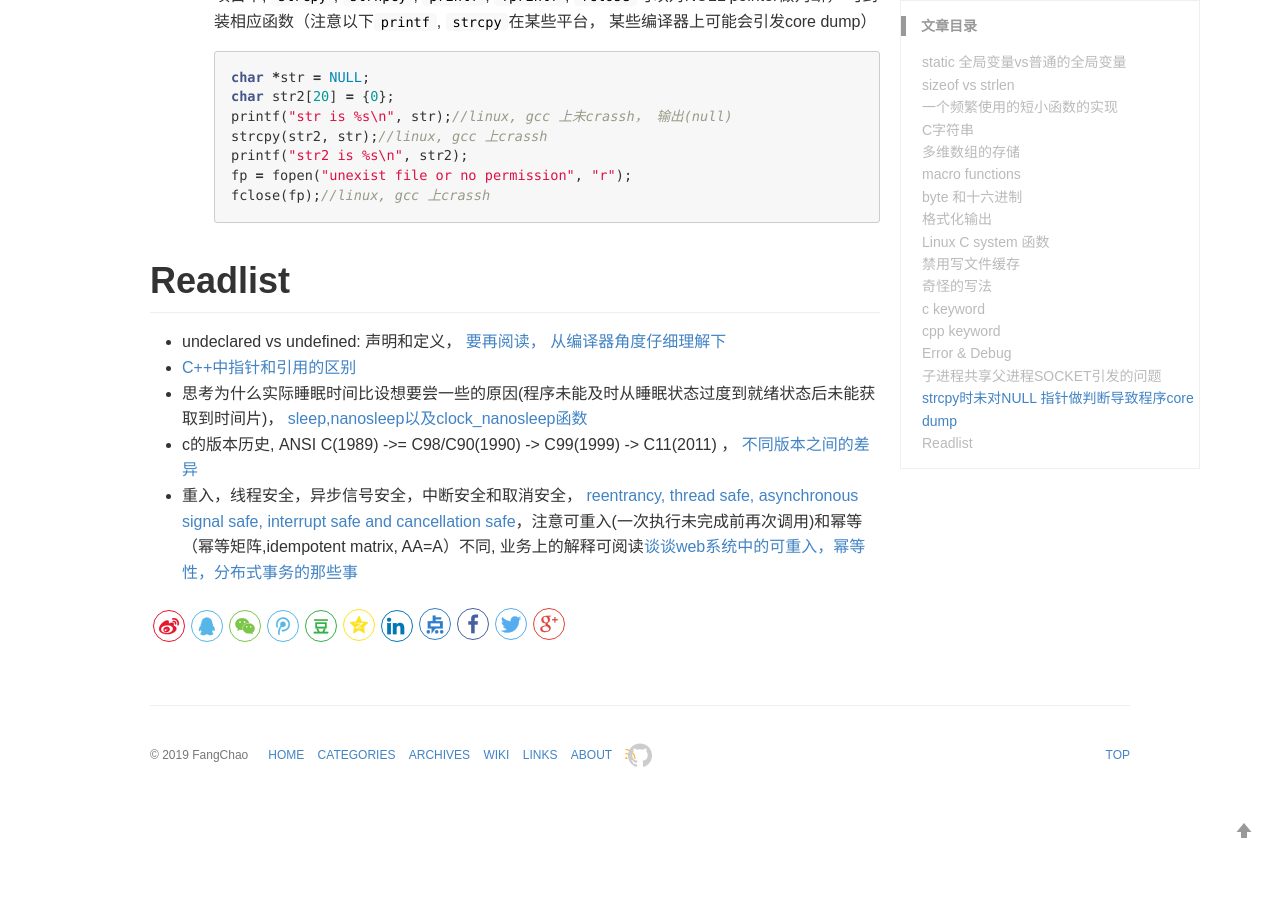
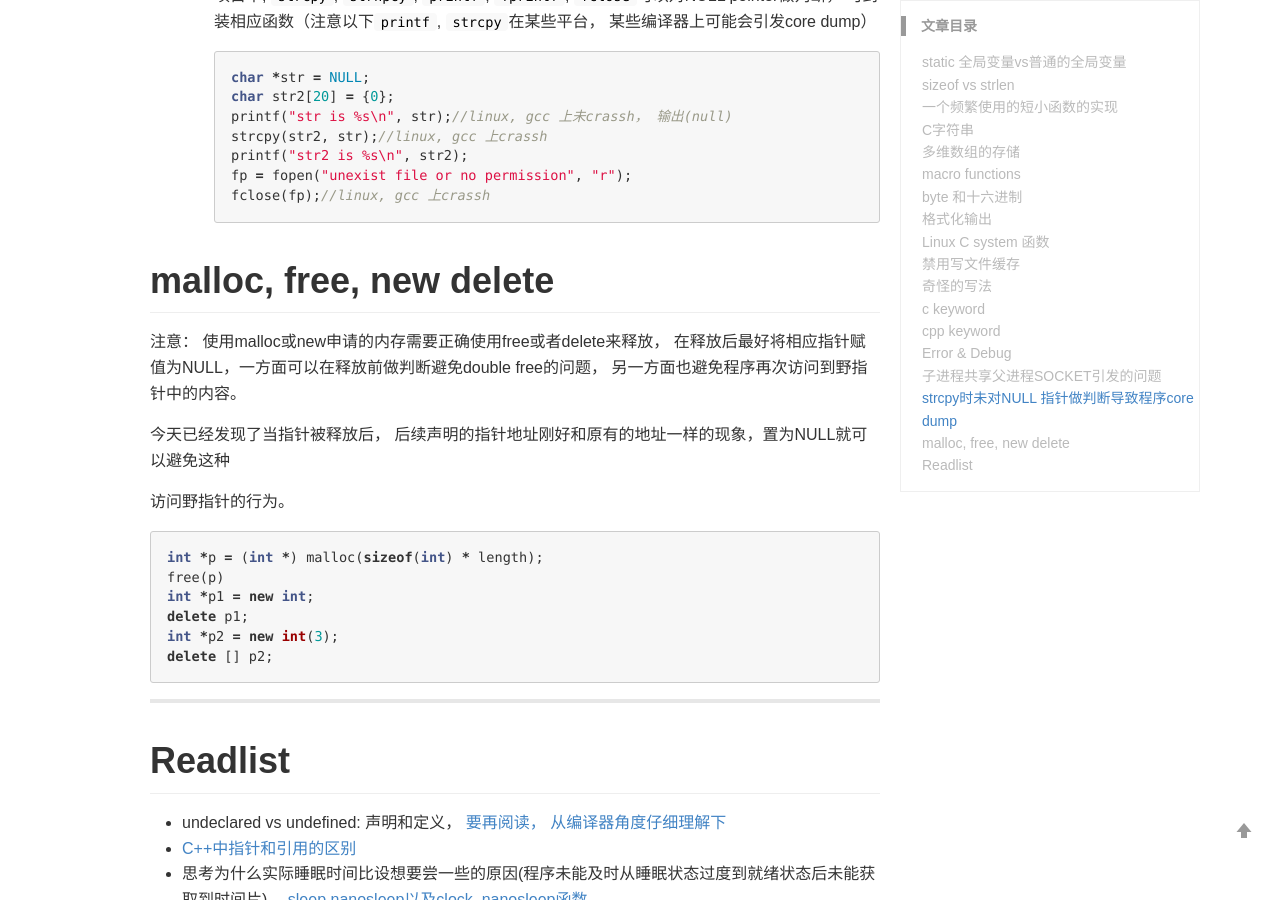
Before and after one commit to alanackart/alanackart.github.io, a Jekyll site: the page built from _posts/2019-05-26-c cpp note.md, in a window 1280 px wide and 900 px high, scrolled down 5051 px. Built offline with Jekyll 4.4.1, drawn with Linux system fonts in a browser that asks for light colours; comment, search, counter and statistics services are not loaded; before the commit the page ends 5855 px from its top, so only the background shows below that.

Commit message:
minor update: malloc, free, new, delete

````diff
--- a/_posts/2019-05-26-c cpp note.md
+++ b/_posts/2019-05-26-c cpp note.md
@@ -175,6 +175,27 @@ system fork shell, shell fork出command程序， 需要注意隐式端口占用
     fclose(fp);//linux, gcc 上crassh
     ```
 
+# malloc, free, new delete
+
+注意： 使用malloc或new申请的内存需要正确使用free或者delete来释放， 在释放后最好将相应指针赋值为NULL，一方面可以在释放前做判断避免double free的问题， 另一方面也避免程序再次访问到野指针中的内容。
+
+今天已经发现了当指针被释放后， 后续声明的指针地址刚好和原有的地址一样的现象，置为NULL就可以避免这种
+
+访问野指针的行为。
+
+
+
+```cpp
+int *p = (int *) malloc(sizeof(int) * length);
+free(p)
+int *p1 = new int;
+delete p1;
+int *p2 = new int(3);
+delete [] p2;
+```
+
+
+---------------------
 # Readlist
 
 - undeclared vs undefined: 声明和定义， [要再阅读， 从编译器角度仔细理解下](https://www.zhihu.com/question/27639400)
````
